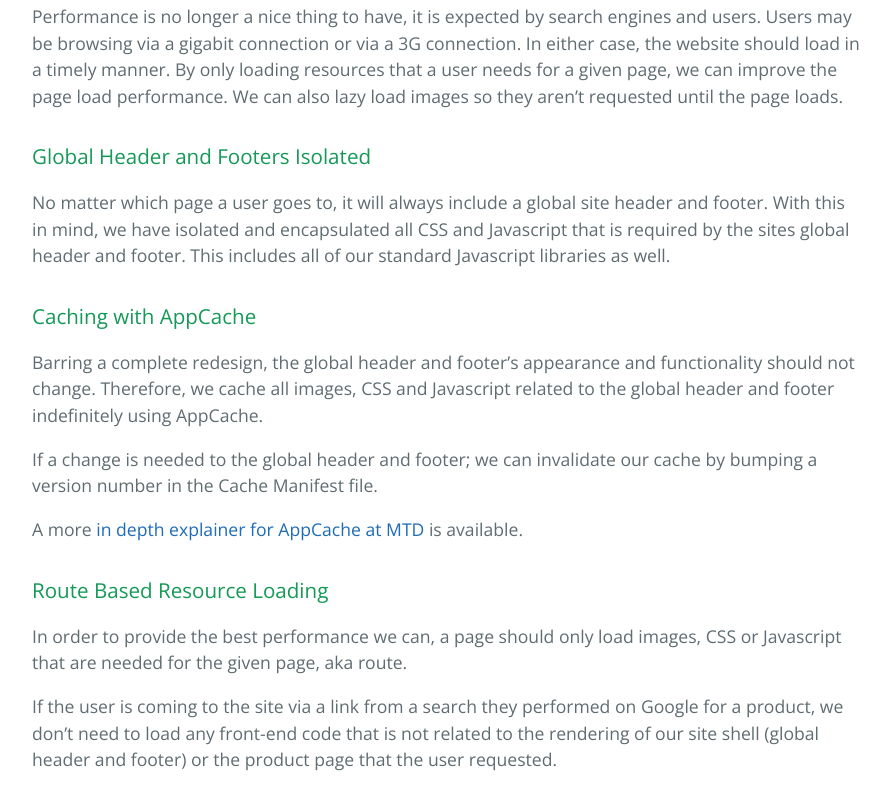
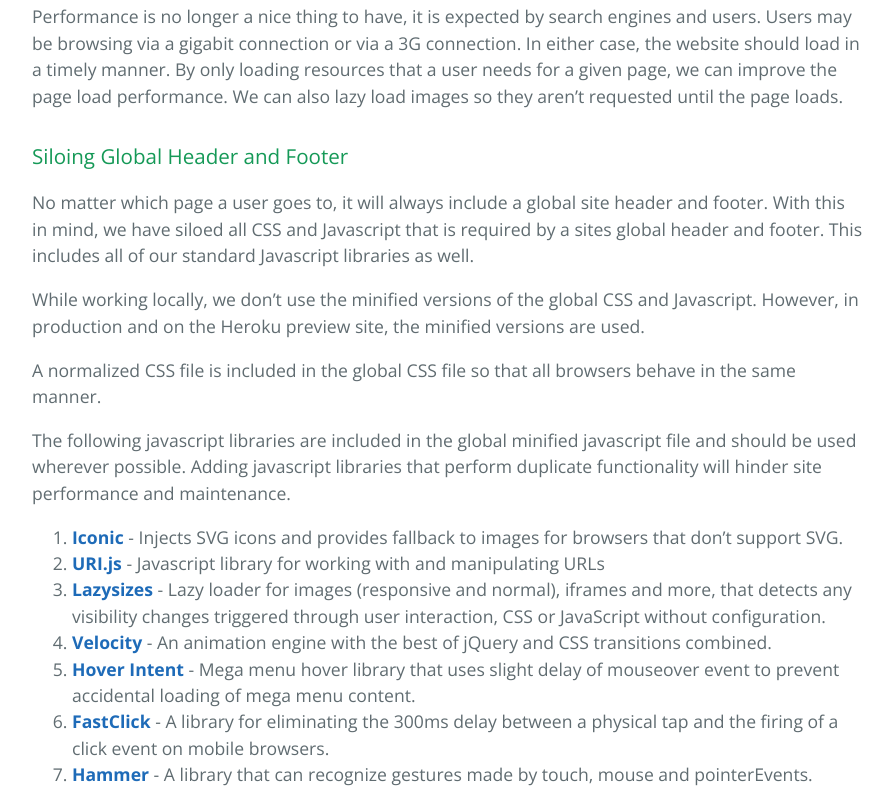
Before and after one commit to jferrel7/mtd-front-end-docs, a plain HTML site: page _site/front-end-strategy/index.html in a window 1280 px wide. Shown: the part 764-1566 px from the top of the page, without its empty margins (192-1087 px from the left). Drawn offline with nearby package versions, Linux system fonts and the light colour scheme.

Commit message:
updates to front-end strategy

```diff
--- a/_site/front-end-strategy/index.html
+++ b/_site/front-end-strategy/index.html
@@ -31,9 +31,32 @@
 
 <p>Performance is no longer a nice thing to have, it is expected by search engines and users. Users may be browsing via a gigabit connection or via a 3G connection. In either case, the website should load in a timely manner. By only loading resources that a user needs for a given page, we can improve the page load performance. We can also lazy load images so they aren’t requested until the page loads.</p>
 
-<h3 id="global-header-and-footers-isolated">Global Header and Footers Isolated</h3>
+<h3 id="siloing-global-header-and-footer">Siloing Global Header and Footer</h3>
 
-<p>No matter which page a user goes to, it will always include a global site header and footer. With this in mind, we have isolated and encapsulated all CSS and Javascript that is required by the sites global header and footer. This includes all of our standard Javascript libraries as well.</p>
+<p>No matter which page a user goes to, it will always include a global site header and footer. With this in mind, we have siloed all CSS and Javascript that is required by a sites global header and footer. This includes all of our standard Javascript libraries as well.</p>
+
+<p>While working locally, we don’t use the minified versions of the global CSS and Javascript. However, in production and on the Heroku preview site, the minified versions are used.</p>
+
+<p>A normalized CSS file is included in the global CSS file so that all browsers behave in the same manner.</p>
+
+<p>The following javascript libraries are included in the global minified javascript file and should be used wherever possible. Adding javascript libraries that perform duplicate functionality will hinder site performance and maintenance.</p>
+
+<ol>
+  <li><a href="https://useiconic.com"><strong>Iconic</strong></a> - Injects SVG icons and provides fallback to images for browsers that don’t support SVG.</li>
+  <li><a href="http://medialize.github.io/URI.js/"><strong>URI.js</strong></a> - Javascript library for working with and manipulating
+URLs</li>
+  <li><a href="https://github.com/aFarkas/lazysizes"><strong>Lazysizes</strong></a> - Lazy loader for images
+(responsive and normal), iframes and more, that detects any visibility
+changes triggered through user interaction, CSS or JavaScript without
+configuration.</li>
+  <li><a href="http://julian.com/research/velocity/"><strong>Velocity</strong></a> - An animation engine with the
+best of jQuery and CSS transitions combined.</li>
+  <li><a href="http://cherne.net/brian/resources/jquery.hoverIntent.html"><strong>Hover Intent</strong></a> -
+Mega menu hover library that uses slight delay of mouseover event to
+prevent accidental loading of mega menu content.</li>
+  <li><a href="https://github.com/ftlabs/fastclick"><strong>FastClick</strong></a> - A library for eliminating the 300ms delay between a physical tap and the firing of a click event on mobile browsers.</li>
+  <li><a href="http://hammerjs.github.io"><strong>Hammer</strong></a> - A library that can recognize gestures made by touch, mouse and pointerEvents.</li>
+</ol>
 
 <h3 id="caching-with-appcache">Caching with AppCache</h3>
 
@@ -49,6 +72,12 @@
 
 <p>If the user is coming to the site via a link from a search they performed on Google for a product, we don’t need to load any front-end code that is not related to the rendering of our site shell (global header and footer) or the product page that the user requested.</p>
 
+<h3 id="lazy-loading-images">Lazy Loading Images</h3>
+
+<p>Where possible, we encourage using lazy loading of images. This technique allows the HTML document to be sent down to the user, and any images we need on the page will load once the HTML document is ready. Since no image src tags are specified, this makes the HTML document much smaller in file size thereby helpng perceived page load time.</p>
+
+<p>In combination with the picture tag, we can load art directed images for various screen sizes and account for retina images as well.</p>
+
       <footer class="site-footer">
         <span class="site-footer-owner"><a href="https://github.com/jferrel7/mtd-front-end-docs">mtd-front-end-docs</a> is maintained by <a href="https://github.com/jferrel7">jferrel7</a>.</span>
         <span class="site-footer-credits">This page was generated by <a href="https://pages.github.com">GitHub Pages</a> using the <a href="https://github.com/jasonlong/cayman-theme">Cayman theme</a> by <a href="https://twitter.com/jasonlong">Jason Long</a>.</span>
```
Also changed, not shown: 1 other file.
